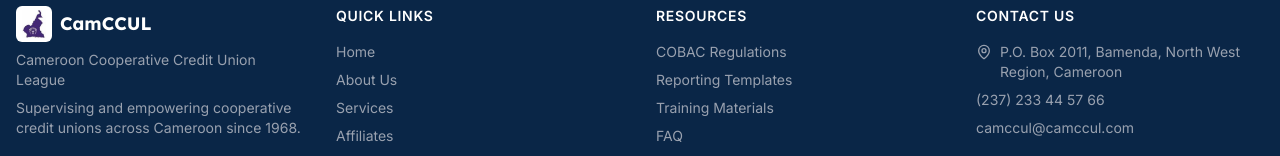
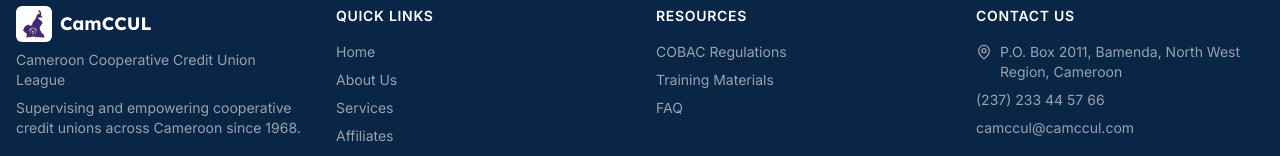
Before and after one commit to PLonyem/CamCCUL, a Next.js app: page / in a window 1280 px wide. Shown: the part 4070-4226 px from the top of the page. Built offline with nearby package versions, Linux system fonts and the light colour scheme.

Commit message:
Updated website edits

```diff
--- a/src/components/layout/Footer.tsx
+++ b/src/components/layout/Footer.tsx
@@ -20,7 +20,6 @@
 
 const resourceLinks: { key: TranslationKey; href: string }[] = [
   { key: "footer_resource_cobac", href: "/resources" },
-  { key: "footer_resource_templates", href: "/resources" },
   { key: "footer_resource_training", href: "/resources" },
   { key: "footer_resource_faq", href: "/faq" },
 ];
--- a/src/components/layout/Navbar.tsx
+++ b/src/components/layout/Navbar.tsx
@@ -232,10 +232,25 @@
         </div>
       </div>
 
+      {/*
+        Anchored to the header (which is `sticky`, so it's a valid containing
+        block) and sized to its own content via `top-full` + `max-h`, instead
+        of a `fixed inset-0` overlay forced to the full viewport height. The
+        old approach relied on `100vh`-style sizing, which on mobile browsers
+        is computed against the layout viewport rather than what's actually
+        visible above the address bar — so the menu could render partly
+        below the fold until the page was scrolled once. Using `100dvh` here
+        tracks the real visible viewport, and capping with `max-h` (rather
+        than forcing a fixed height) means the menu is exactly as tall as
+        its content and only scrolls internally if content is genuinely
+        taller than the screen.
+      */}
       <div
         aria-hidden={!isOpen}
         className={cn(
-          "md:hidden fixed inset-0 top-16 z-40 flex flex-col bg-white dark:bg-gray-900 p-6 overflow-y-auto transition-all duration-300 ease-in-out",
+          "md:hidden absolute left-0 right-0 top-full z-40 flex flex-col bg-white dark:bg-gray-900 p-6",
+          "max-h-[calc(100dvh-4rem)] overflow-y-auto shadow-xl border-b border-gray-200 dark:border-gray-800",
+          "transition-all duration-300 ease-in-out",
           isOpen
             ? "opacity-100 translate-y-0"
             : "opacity-0 -translate-y-4 pointer-events-none"
--- a/src/lib/i18n.ts
+++ b/src/lib/i18n.ts
@@ -52,7 +52,6 @@
   footer_link_news: "News",
   footer_link_contact: "Contact",
   footer_resource_cobac: "COBAC Regulations",
-  footer_resource_templates: "Reporting Templates",
   footer_resource_training: "Training Materials",
   footer_resource_faq: "FAQ",
 
@@ -160,7 +159,6 @@
   footer_link_news: "Actualités",
   footer_link_contact: "Contact",
   footer_resource_cobac: "Règlements COBAC",
-  footer_resource_templates: "Modèles de Rapports",
   footer_resource_training: "Supports de Formation",
   footer_resource_faq: "FAQ",
 
```
